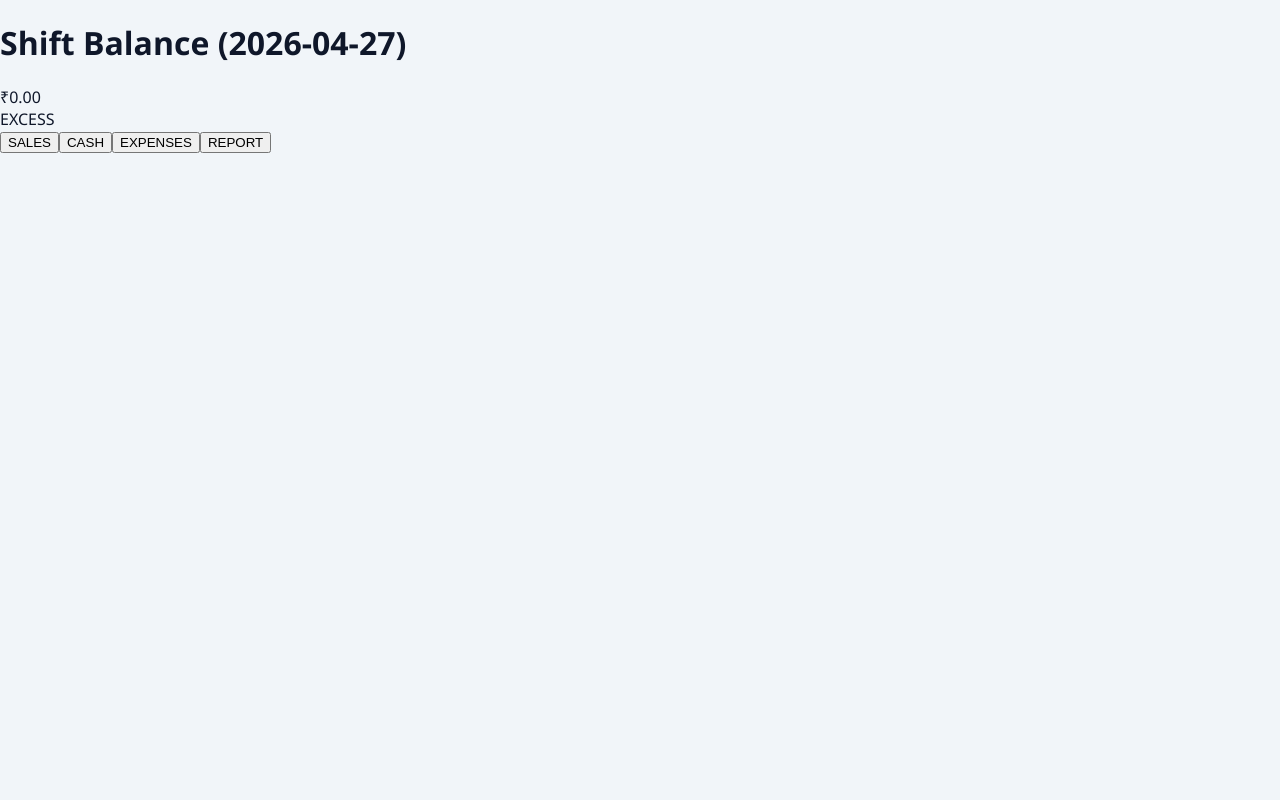
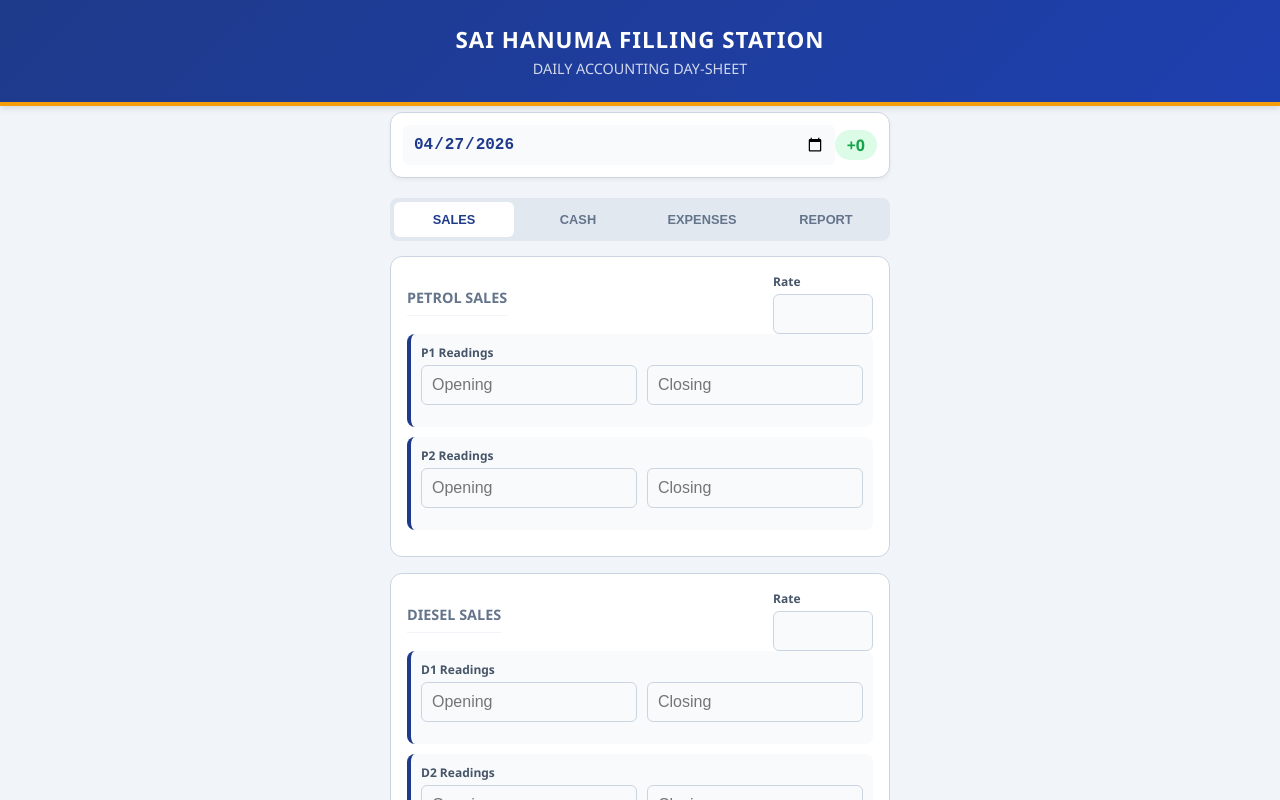
Before and after one commit to gopi-10025/Petrol-bunk-summary_1, a React (Vite) app: page / in a window 1280 px wide. Shown: the top 800 px of the page. Built offline with nearby package versions, Linux system fonts and the light colour scheme.

Commit message:
Update App.jsx

```diff
--- a/src/App.jsx
+++ b/src/App.jsx
@@ -1,7 +1,6 @@
 import React, { useEffect, useMemo, useState } from 'react';
 import './App.css';
 
-/* Utility */
 const n = (v) => Number(v || 0);
 const money = (v) => `₹${n(v).toLocaleString('en-IN', { minimumFractionDigits: 2 })}`;
 const id = () => Math.random().toString(16).slice(2);
@@ -11,15 +10,13 @@ export default function App() {
   const [tab, setTab] = useState('sales');
   const [entry, setEntry] = useState(null);
 
-  // Persistence logic
   useEffect(() => {
-    const saved = localStorage.getItem(`bunk_data_${date}`);
+    const saved = localStorage.getItem(`sai_hanuma_${date}`);
     if (saved) setEntry(JSON.parse(saved));
     else setEntry({
-      date,
       fuels: [
-        { type: 'Petrol', rate: '', pumps: [{ id: id(), name: 'P1', opening: '', closing: '' }] },
-        { type: 'Diesel', rate: '', pumps: [{ id: id(), name: 'D1', opening: '', closing: '' }] }
+        { type: 'Petrol', rate: '', pumps: [{ id: id(), name: 'P1', opening: '', closing: '' }, { id: id(), name: 'P2', opening: '', closing: '' }] },
+        { type: 'Diesel', rate: '', pumps: [{ id: id(), name: 'D1', opening: '', closing: '' }, { id: id(), name: 'D2', opening: '', closing: '' }] }
       ],
       cash: [500, 200, 100, 50, 20, 10].map(v => ({ v, count: '' })),
       upi: '', card: '', bank: '', credit: '', twoT: '', kata: '',
@@ -28,114 +25,142 @@ export default function App() {
   }, [date]);
 
   useEffect(() => {
-    if (entry) localStorage.setItem(`bunk_data_${date}`, JSON.stringify(entry));
+    if (entry) localStorage.setItem(`sai_hanuma_${date}`, JSON.stringify(entry));
   }, [entry, date]);
 
-  // Comprehensive Calculations
   const calc = useMemo(() => {
     if (!entry) return {};
     const fuelSales = entry.fuels.reduce((acc, f) => {
-      const liters = f.pumps.reduce((s, p) => s + Math.max(0, n(p.closing) - n(p.opening)), 0);
-      return acc + (liters * n(f.rate));
+      const ltrs = f.pumps.reduce((s, p) => s + Math.max(0, n(p.closing) - n(p.opening)), 0);
+      return acc + (ltrs * n(f.rate));
     }, 0);
-
-    const totalExpected = fuelSales + n(entry.twoT) + n(entry.kata);
+    const totalExp = fuelSales + n(entry.twoT) + n(entry.kata);
     const cashTotal = entry.cash.reduce((s, d) => s + (d.v * n(d.count)), 0);
-    const digitalTotal = n(entry.upi) + n(entry.card) + n(entry.bank) + n(entry.credit);
-    const totalReceived = cashTotal + digitalTotal;
-    const expensesTotal = entry.expenses.reduce((s, e) => s + n(e.amount), 0);
-
-    return {
-      totalExpected, totalReceived, cashTotal,
-      gap: totalReceived - totalExpected,
-      expensesTotal,
-      bankableCash: cashTotal - expensesTotal
-    };
+    const received = cashTotal + n(entry.upi) + n(entry.card) + n(entry.bank) + n(entry.credit);
+    const expTotal = entry.expenses.reduce((s, e) => s + n(e.amount), 0);
+    return { totalExp, received, cashTotal, gap: received - totalExp, expTotal, bankable: cashTotal - expTotal };
   }, [entry]);
 
-  const shareReport = () => {
-    const text = `*⛽ STATION REPORT - ${date}*\n\n` +
-      `📈 *Expected Sales:* ${money(calc.totalExpected)}\n` +
-      `💰 *Total Received:* ${money(calc.totalReceived)}\n` +
-      `⚠️ *Gap:* ${money(calc.gap)}\n` +
-      `💸 *Expenses:* ${money(calc.expensesTotal)}\n` +
-      `🏦 *Net Bankable:* ${money(calc.bankableCash)}`;
-    window.open(`https://wa.me/?text=${encodeURIComponent(text)}`);
+  const updatePump = (fi, pi, key, val) => {
+    const newFuels = [...entry.fuels];
+    newFuels[fi].pumps[pi][key] = val;
+    setEntry({...entry, fuels: newFuels});
   };
 
   if (!entry) return null;
 
   return (
     <div className="app">
-      <div className="header-summary">
-        <h1>Shift Balance ({date})</h1>
-        <div className="main-gap">{money(calc.gap)}</div>
-        <span className={`badge ${calc.gap >= 0 ? 'success' : 'danger'}`}>
-          {calc.gap >= 0 ? 'EXCESS' : 'SHORTAGE'}
-        </span>
+      <header className="station-banner">
+        <h1>Sai Hanuma Filling Station</h1>
+        <p>DAILY ACCOUNTING DAY-SHEET</p>
+      </header>
+
+      <div className="app-container">
+        <div className="sticky-header">
+          <input type="date" className="date-input" value={date} onChange={e => setDate(e.target.value)} />
+          <div className={`gap-badge ${calc.gap >= 0 ? 'excess' : 'shortage'}`}>
+            {calc.gap >= 0 ? '+' : ''}{n(calc.gap).toFixed(0)}
+          </div>
         </div>
 
-      <div className="tabs">
+        <div className="tab-bar">
           {['sales', 'cash', 'expenses', 'report'].map(t => (
-          <button key={t} className={tab === t ? 'active' : ''} onClick={() => setTab(t)}>
+            <button key={t} className={`tab-btn ${tab === t ? 'active' : ''}`} onClick={() => setTab(t)}>
               {t.toUpperCase()}
             </button>
           ))}
         </div>
 
-      {tab === 'cash' && (
-        <div className="card">
-          <h2>Cash Counting</h2>
-          <div className="cash-grid">
-            {entry.cash.map((d, i) => (
-              <div key={d.v} className="cash-row">
-                <span className="denom">₹{d.v}</span>
-                <span>×</span>
-                <input type="number" value={d.count}
-                  onChange={e => {
-                    const nc = [...entry.cash]; nc[i].count = e.target.value;
-                    setEntry({...entry, cash: nc});
-                  }}
-                />
-                <span className="row-total">{money(d.v * n(d.count))}</span>
+        {tab === 'sales' && (
+          <>
+            {entry.fuels.map((f, fi) => (
+              <div className="card" key={f.type}>
+                <div style={{display:'flex', justifyContent:'space-between', alignItems:'center'}}>
+                  <h2>{f.type} Sales</h2>
+                  <div style={{width:'100px'}}><label>Rate</label>
+                    <input type="number" value={f.rate} onChange={e => {
+                      const nf = [...entry.fuels]; nf[fi].rate = e.target.value; setEntry({...entry, fuels: nf});
+                    }}/>
+                  </div>
+                </div>
+                {f.pumps.map((p, pi) => (
+                  <div className="pump-group" key={p.id}>
+                    <label>{p.name} Readings</label>
+                    <div className="input-row">
+                      <input type="number" placeholder="Opening" value={p.opening} onChange={e => updatePump(fi, pi, 'opening', e.target.value)} />
+                      <input type="number" placeholder="Closing" value={p.closing} onChange={e => updatePump(fi, pi, 'closing', e.target.value)} />
+                    </div>
                   </div>
                 ))}
               </div>
-          <div className="report-table" style={{marginTop: '20px'}}>
-             <div className="total-row" style={{display: 'flex', justifyContent: 'space-between'}}>
-                <span>Total Cash</span>
-                <span>{money(calc.cashTotal)}</span>
+            ))}
+            <div className="card">
+              <h2>Misc Sales</h2>
+              <div className="input-row">
+                <div><label>2T Oil</label><input type="number" value={entry.twoT} onChange={e => setEntry({...entry, twoT: e.target.value})}/></div>
+                <div><label>Lorry Kata</label><input type="number" value={entry.kata} onChange={e => setEntry({...entry, kata: e.target.value})}/></div>
               </div>
             </div>
+          </>
+        )}
+
+        {tab === 'cash' && (
+          <div className="card">
+            <h2>Cash Denominations</h2>
+            {entry.cash.map((d, i) => (
+              <div key={d.v} style={{display:'grid', gridTemplateColumns:'60px 20px 1fr 100px', alignItems:'center', marginBottom:'10px'}}>
+                <span style={{fontWeight:'bold'}}>₹{d.v}</span>
+                <span>×</span>
+                <input type="number" value={d.count} onChange={e => {
+                  const nc = [...entry.cash]; nc[i].count = e.target.value; setEntry({...entry, cash: nc});
+                }} />
+                <span style={{textAlign:'right', fontWeight:'bold'}}>{(d.v * n(d.count))}</span>
+              </div>
+            ))}
+          </div>
+        )}
+
+        {tab === 'expenses' && (
+          <div className="card">
+            <h2>Expenses</h2>
+            {entry.expenses.map((ex, i) => (
+              <div className="input-row" key={ex.id}>
+                <input placeholder="Description" value={ex.title} onChange={e => {
+                  const ne = [...entry.expenses]; ne[i].title = e.target.value; setEntry({...entry, expenses: ne});
+                }} />
+                <input type="number" placeholder="Amount" value={ex.amount} onChange={e => {
+                  const ne = [...entry.expenses]; ne[i].amount = e.target.value; setEntry({...entry, expenses: ne});
+                }} />
+              </div>
+            ))}
+            <button style={{width:'100%', padding:'10px', border:'1px dashed var(--station-blue)', background:'transparent', color:'var(--station-blue)', fontWeight:'bold', borderRadius:'8px'}}
+              onClick={() => setEntry({...entry, expenses: [...entry.expenses, {id: id(), title: '', amount: ''}]})}>
+              + Add Expense Line
+            </button>
           </div>
         )}
 
         {tab === 'report' && (
           <div className="card">
-          <h2>Shift Final Report</h2>
-          <table className="report-table">
+            <h2>Final Day Sheet</h2>
+            <table className="day-sheet-table">
               <tbody>
-              <tr><td className="label">Fuel Sales</td><td className="val">{money(calc.totalExpected - n(entry.twoT) - n(entry.kata))}</td></tr>
-              <tr><td className="label">Misc (2T/Kata)</td><td className="val">{money(n(entry.twoT) + n(entry.kata))}</td></tr>
-              <tr className="total-row"><td className="label">Total Expected</td><td className="val">{money(calc.totalExpected)}</td></tr>
-
-              <tr><td colSpan="2" style={{height: '20px'}}></td></tr>
-
-              <tr><td className="label">Total Cash</td><td className="val">{money(calc.cashTotal)}</td></tr>
-              <tr><td className="label">Digital/Credit</td><td className="val">{money(calc.totalReceived - calc.cashTotal)}</td></tr>
-              <tr className="total-row"><td className="label">Total Received</td><td className="val">{money(calc.totalReceived)}</td></tr>
-
-              <tr><td colSpan="2" style={{height: '20px'}}></td></tr>
-
-              <tr><td className="label">Total Expenses</td><td className="val" style={{color: 'red'}}>- {money(calc.expensesTotal)}</td></tr>
-              <tr className="total-row"><td className="label">Net Bankable Cash</td><td className="val" style={{color: 'var(--success)'}}>{money(calc.bankableCash)}</td></tr>
+                <tr><td className="label">Total Meter Sales</td><td className="total">{money(calc.totalExp)}</td></tr>
+                <tr><td className="label">Total Cash/Digital</td><td className="total">{money(calc.received)}</td></tr>
+                <tr><td className="label">Shortage/Excess</td><td className={`total ${calc.gap >= 0 ? 'excess' : 'shortage'}`}>{money(calc.gap)}</td></tr>
+                <tr><td colSpan="2" style={{height:'20px'}}></td></tr>
+                <tr><td className="label">Expenses Paid</td><td className="total" style={{color:'red'}}>- {money(calc.expTotal)}</td></tr>
+                <tr className="grand-total"><td className="label" style={{color:'var(--station-blue)'}}>Net Cash to Office</td><td className="total">{money(calc.bankable)}</td></tr>
               </tbody>
             </table>
-          <button className="fab" onClick={shareReport}>Share Report to WhatsApp</button>
+            <button className="fab-share" onClick={() => {
+                const txt = `*SAI HANUMA FILLING STATION*\nDate: ${date}\nSales: ${money(calc.totalExp)}\nShort/Excess: ${money(calc.gap)}\nNet Cash: ${money(calc.bankable)}`;
+                window.open(`https://wa.me/?text=${encodeURIComponent(txt)}`);
+            }}>📤 Send WhatsApp Day-Sheet</button>
           </div>
         )}
-
-      {/* Other tabs follow similar clean card patterns... */}
+      </div>
     </div>
   );
 }
```
Lines whose indentation alone changed are shown as unchanged.
